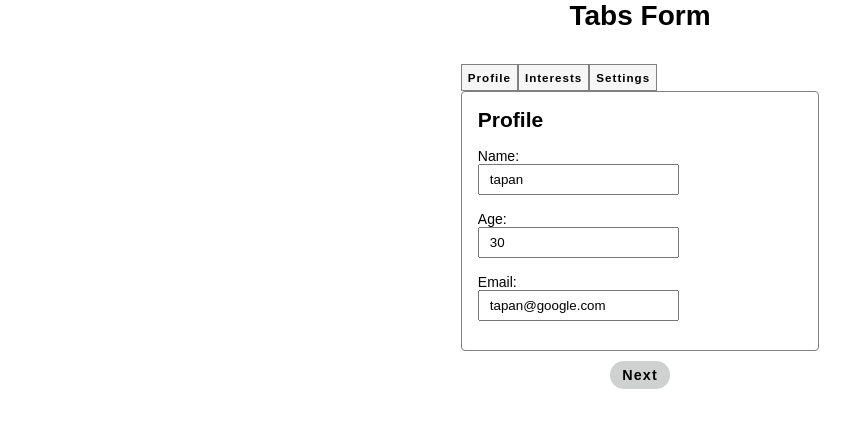
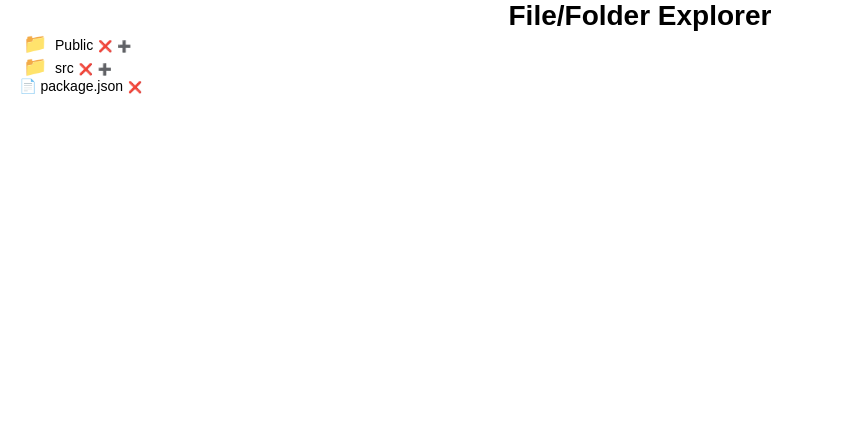
Before and after one commit to tapan-samal/React-Task-Advance, a React (Vite) app: page / in a window 1280 px wide. Shown: the top 428 px of the page, without its empty margins (0-861 px from the left). Built offline with nearby package versions, Linux system fonts and the light colour scheme.

Commit message:
File Explorer Implemented

```diff
--- a/src/App.jsx
+++ b/src/App.jsx
@@ -11,6 +11,7 @@ import DropDown from "./DropDown/DropDown";
 import DynamicCircle from "./DynamicCircle/Circle";
 import EmiCalculator from "./EmiCalculator/EmiCalculator";
 import FAQComponent from "./FAQComponet/FAQComponent";
+import FileExplorer from "./FileExplorer/FileExplorer";
 import FormValidation from "./FormValidation/FormValidation";
 import GridListView from "./GridListView/GridListView";
 import LazyLoading from "./LazyLoading/LazyLoading";
@@ -55,8 +56,9 @@ const App = () => {
   {/* <VsFileExplorer /> */}
   {/* <Calendar /> */}
   {/* <SearchBar /> */}
-  <Tabform />
+  {/* <Tabform /> */}
   {/* <Pagination /> */}
+  <FileExplorer />
   </>;
 };
 
--- /dev/null
+++ b/src/FileExplorer/FileExplorer.jsx
@@ -0,0 +1,70 @@
+//Nested file/folder structure
+//Expand and collapse folder
+//Add/remove file/folder
+
+import React, { useState } from "react";
+import RenderList from "./components/RenderList";
+import json from "./components/data.json";
+import "./explorer.css";
+
+const FileExplorer = () => {
+  const [data, setData] = useState(json);
+
+  const generateId = Date.now().toString();
+
+  const addNodeToList = (parentId) => {
+    const nodeName = prompt("Enter file or folder name!");
+    if (!nodeName) return;
+
+    const isFile = nodeName.includes(".");
+
+    const updateTree = (list) =>
+      list.map((node) => {
+        if (node.id === parentId) {
+          return {
+            ...node,
+            children: [
+              ...node.children,
+              {
+                id: generateId,
+                name: nodeName,
+                isFolder: !isFile,
+                children: isFile ? undefined : [],
+              },
+            ],
+          };
+        }
+        if (node.children) {
+          return { ...node, children: updateTree(node.children) };
+        }
+        return node;
+      });
+
+    setData((prev) => updateTree(prev));
+  };
+
+  const deleteNodeFromList = (itemId) => {
+    const updateTree = (list) =>
+      list
+        .filter((node) => node.id !== itemId)
+        .map((node) => ({
+          ...node,
+          children: node.children ? updateTree(node.children) : [],
+        }));
+
+    setData((prev) => updateTree(prev));
+  };
+
+  return (
+    <div>
+      <h1> File/Folder Explorer</h1>
+      <RenderList
+        list={data}
+        addNodeToList={addNodeToList}
+        deleteNodeFromList={deleteNodeFromList}
+      />
+    </div>
+  );
+};
+
+export default FileExplorer;
--- /dev/null
+++ b/src/FileExplorer/components/RenderList.jsx
@@ -0,0 +1,66 @@
+import React, { useState } from "react";
+
+const RenderList = ({ list, addNodeToList, deleteNodeFromList }) => {
+  const [isExpanded, setIsExpanded] = useState({});
+
+  const handleToggleExtend = (id) => {
+    setIsExpanded((prev) => ({
+      ...prev,
+      [id]: !prev[id],
+    }));
+  };
+
+  return (
+    <div className="render-list">
+      {list.map((node) => {
+        const isFile = node.name.includes(".");
+
+        return (
+          <div key={node.id} className="node-item">
+            {!isFile && (
+              <span
+                className="plus-minus"
+                onClick={() => handleToggleExtend(node.id)}
+              >
+                {isExpanded[node.id] ? "📂" : "📁"}
+              </span>
+            )}
+
+            <span>
+              {isFile ? "📄" : ""} {node.name}
+            </span>
+
+            <span
+              className="add-delete"
+              onClick={() => deleteNodeFromList(node.id)}
+            >
+              ❌
+            </span>
+
+            {!isFile && (
+              <>
+                <span
+                  className="add-delete"
+                  onClick={() => addNodeToList(node.id)}
+                >
+                  ➕
+                </span>
+              </>
+            )}
+
+            {/* Render children if it's a folder and expanded */}
+            {!isFile && isExpanded[node.id] && node.children?.length > 0 && (
+              <RenderList
+                list={node.children}
+                addNodeToList={addNodeToList}
+                deleteNodeFromList={deleteNodeFromList}
+              />
+            )}
+          </div>
+        );
+      })}
+    </div>
+  );
+};
+
+export default RenderList;
--- /dev/null
+++ b/src/FileExplorer/components/data.json
@@ -0,0 +1,56 @@
+[
+  {
+    "id": 11,
+    "name": "Public",
+    "isFolder": true,
+    "children": [
+      {
+        "id": 111,
+        "name": "index.html",
+        "isFolder": false
+      }
+    ]
+  },
+  {
+    "id": 22,
+    "name": "src",
+    "isFolder": true,
+    "children": [
+      {
+        "id": 222,
+        "name": "components",
+        "isFolder": true,
+        "children": [
+          {
+            "id": 2222,
+            "name": "test-file",
+            "isFolder": true,
+            "children": [
+              {
+                "id": 22222,
+                "name": "test.js",
+                "isfolder": false
+              }
+            ]
+          }
+        ]
+      },
+      {
+        "id": 223,
+        "name": "index.js",
+        "isFolder": false
+      },
+      {
+        "id": 224,
+        "name": "App.js",
+        "isFolder": false
+      },
+      {
+        "id": 225,
+        "name": "App.css",
+        "isFolder": false
+      }
+    ]
+  },
+  { "id": 33, "name": "package.json", "isFolder": false }
+]
--- /dev/null
+++ b/src/FileExplorer/explorer.css
@@ -0,0 +1,18 @@
+
+
+.render-list{
+    text-align: left;
+    margin-left: 1.2rem;
+}
+
+.plus-minus{
+    font-size: 1.2rem;
+    cursor: pointer;
+    padding: 4px;
+}
+
+.add-delete{
+    font-size: .7rem;
+    cursor: pointer;
+    margin-left: 5px;
+}
--- a/src/Pagination/Pagination.jsx
+++ b/src/Pagination/Pagination.jsx
@@ -1,23 +1,31 @@
 import React, { useEffect, useState } from "react";
 import ProductCard from "./components/ProductCard";
+import PageNumber from "./components/PageNumber";
 import "./pagination.css";
-import PageNumber from "./components/PageNumber";
 
 //Constant
 const PAGE_SIZE = 10;
+const PRODUCTS_URL = "https://dummyjson.com/products?limit=100";
 
 const Pagination = () => {
   const [products, setProducts] = useState([]);
   const [currentPage, setCurrentPage] = useState(0);
+  const [loading, setLoading] = useState(true);
 
   const fetchApi = async () => {
     try {
-      const response = await fetch("https://dummyjson.com/products?limit=100");
+      const response = await fetch(PRODUCTS_URL);
+
+      if (!response.ok) {
+        throw new Error(`HTTP error ! Status: ${response.status}`);
+      }
+
       const data = await response.json();
       setProducts(data.products);
-      // console.log(data.products);
     } catch (error) {
       console.log(error);
+    } finally {
+      setLoading(false);
     }
   };
 
@@ -25,19 +33,22 @@ const Pagination = () => {
     fetchApi();
   }, []);
 
-  const totalPoducts = products.length;
-  const noOfPages = totalPoducts / PAGE_SIZE;
+  const totalProducts = products.length;
+  const noOfPages = Math.ceil(totalProducts / PAGE_SIZE);
   const start = currentPage * PAGE_SIZE;
   const end = start + PAGE_SIZE;
 
   return (
     <div className="app">
       <h1>Pagination</h1>
-
+      {loading ? (
+        <h3 className="loading">Products Loading...</h3>
+      ) : (
         <div className="product-container">
           {!products.length ? (
-          <h3>No Products found!</h3>
+            <h3 className="loading">No Products found!</h3>
           ) : (
+            <>
               <div className="products">
                 {products.slice(start, end).map((product) => (
                   <ProductCard
@@ -47,13 +58,19 @@ const Pagination = () => {
                   />
                 ))}
               </div>
-        )}
-      </div>
+              <div className="pg-component">
+                {totalProducts > 0 && (
                   <PageNumber
                     currentPage={currentPage}
                     setCurrentPage={setCurrentPage}
                     noOfPages={noOfPages}
                   />
+                )}
+              </div>
+            </>
+          )}
+        </div>
+      )}
     </div>
   );
 };
--- a/src/Pagination/components/PageNumber.jsx
+++ b/src/Pagination/components/PageNumber.jsx
@@ -1,38 +1,35 @@
 import React from "react";
 
-const PageNumber = ({currentPage, setCurrentPage, noOfPages}) => {
-
-    const handlePageChange = (n) => {
-        setCurrentPage((prevState) => (prevState = n));
+const PageNumber = ({ currentPage, setCurrentPage, noOfPages }) => {
+  const handlePageChange = (page) => {
+    setCurrentPage(page);
   };
 
   const goToPrevPage = () => {
     setCurrentPage((prevState) => prevState - 1);
   };
+
   const goToNextPage = () => {
     setCurrentPage((prevState) => prevState + 1);
   };
+
   return (
     <>
-      <div>
       <button onClick={goToPrevPage} disabled={currentPage === 0}>
         ◀
       </button>
-        {[...Array(noOfPages).keys()].map((n) => (
+      {[...Array(noOfPages).keys()].map((page) => (
         <button
-            className={
-              "page-number " + (n === currentPage ? "active-page" : "")
-            }
-            key={n}
-            onClick={() => handlePageChange(n)}
+          className={`page-number ${page === currentPage ? "active-page" : ""}`}
+          key={page}
+          onClick={() => handlePageChange(page)}
         >
-            {n + 1}
+          {page + 1}
         </button>
       ))}
       <button onClick={goToNextPage} disabled={currentPage === noOfPages - 1}>
         ▶
       </button>
-      </div>
     </>
   );
 };
--- a/src/Pagination/pagination.css
+++ b/src/Pagination/pagination.css
@@ -18,7 +18,7 @@
 .product-card {
   border: 1px solid black;
   border-radius: 4px;
-  width: 240px;
+  width: 250px;
   padding: 0.5rem;
   text-align: center;
 }
@@ -26,6 +26,10 @@
 .product-img {
   width: 180px;
   height: 180px;
+}
+
+.pg-component{
+  margin-top: 2rem;
 }
 
 .page-number {
@@ -40,3 +44,8 @@
 .active-page{
     background-color: aqua;
 }
+
+.loading{
+  margin: 16rem;
+
+}
```
Lines whose indentation alone changed are shown as unchanged.
